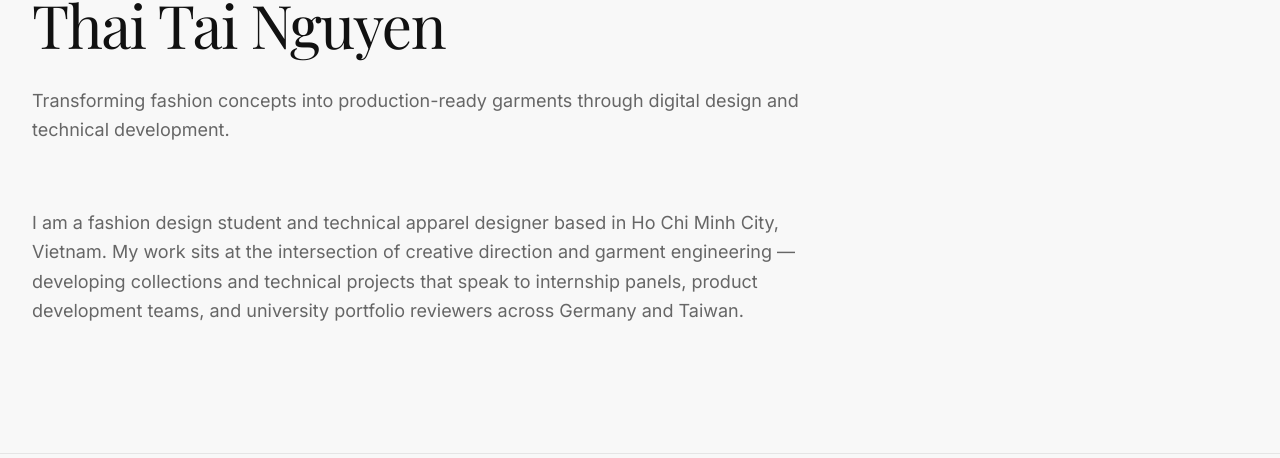
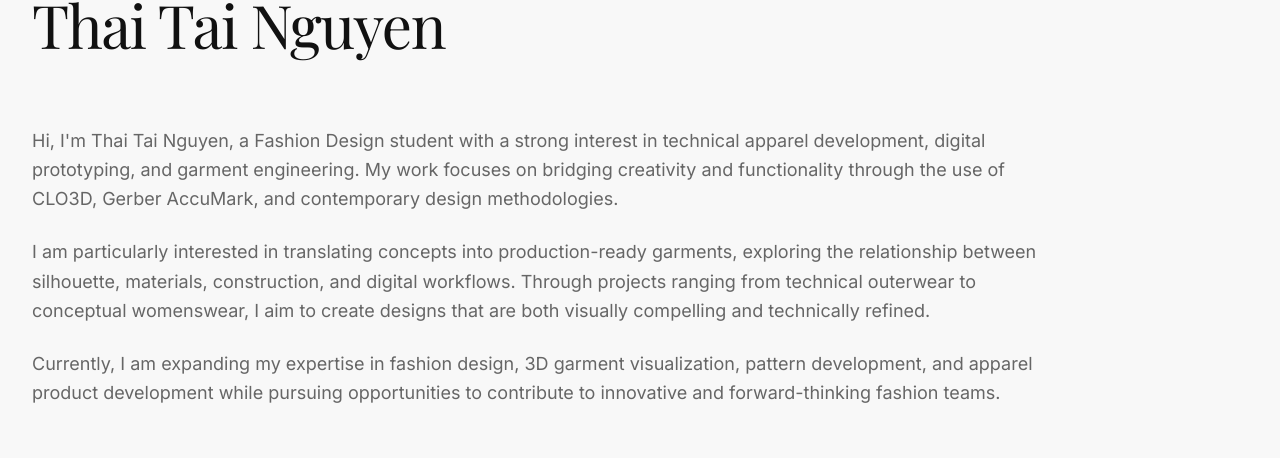
Before and after one commit to tainguyenwork/thaitainguyen_portfolio, a Next.js app: page /about in a window 1280 px wide. Shown: the part 254-712 px from the top of the page. Built offline with nearby package versions, Linux system fonts and the light colour scheme; no server answers; a web font is replaced by a local one.

Commit message:
fix build

```diff
--- a/src/app/about/page.tsx
+++ b/src/app/about/page.tsx
@@ -43,21 +43,35 @@ export default function AboutPage() {
       <section className="border-b border-neutral-200 py-24 dark:border-neutral-800 md:py-32">
         <div className="mx-auto max-w-7xl px-6 lg:px-8">
           <FadeUp>
-            <SectionHeading
-              label="About"
-              title={siteConfig.name}
-              description={siteConfig.tagline}
-            />
+          <SectionHeading
+  label="About"
+  title={siteConfig.name}
+/>
           </FadeUp>
-          <FadeUp delay={0.15} className="mt-16 max-w-3xl">
-            <p className="text-lg leading-relaxed text-muted-foreground">
-              I am a fashion design student and technical apparel designer based
-              in {siteConfig.location}. My work sits at the intersection of
-              creative direction and garment engineering — developing collections
-              and technical projects that speak to internship panels, product
-              development teams, and university portfolio reviewers across Germany
-              and Taiwan.
-            </p>
+          <FadeUp delay={0.15} className="mt-16 max-w-5xl">
+          <div className="space-y-6 text-lg leading-relaxed text-muted-foreground">
+  <p>
+    Hi, I'm Thai Tai Nguyen, a Fashion Design student with a strong interest in
+    technical apparel development, digital prototyping, and garment engineering.
+    My work focuses on bridging creativity and functionality through the use of
+    CLO3D, Gerber AccuMark, and contemporary design methodologies.
+  </p>
+
+  <p>
+    I am particularly interested in translating concepts into production-ready
+    garments, exploring the relationship between silhouette, materials,
+    construction, and digital workflows. Through projects ranging from technical
+    outerwear to conceptual womenswear, I aim to create designs that are both
+    visually compelling and technically refined.
+  </p>
+
+  <p>
+    Currently, I am expanding my expertise in fashion design, 3D garment
+    visualization, pattern development, and apparel product development while
+    pursuing opportunities to contribute to innovative and forward-thinking
+    fashion teams.
+  </p>
+</div>
           </FadeUp>
         </div>
       </section>
```
